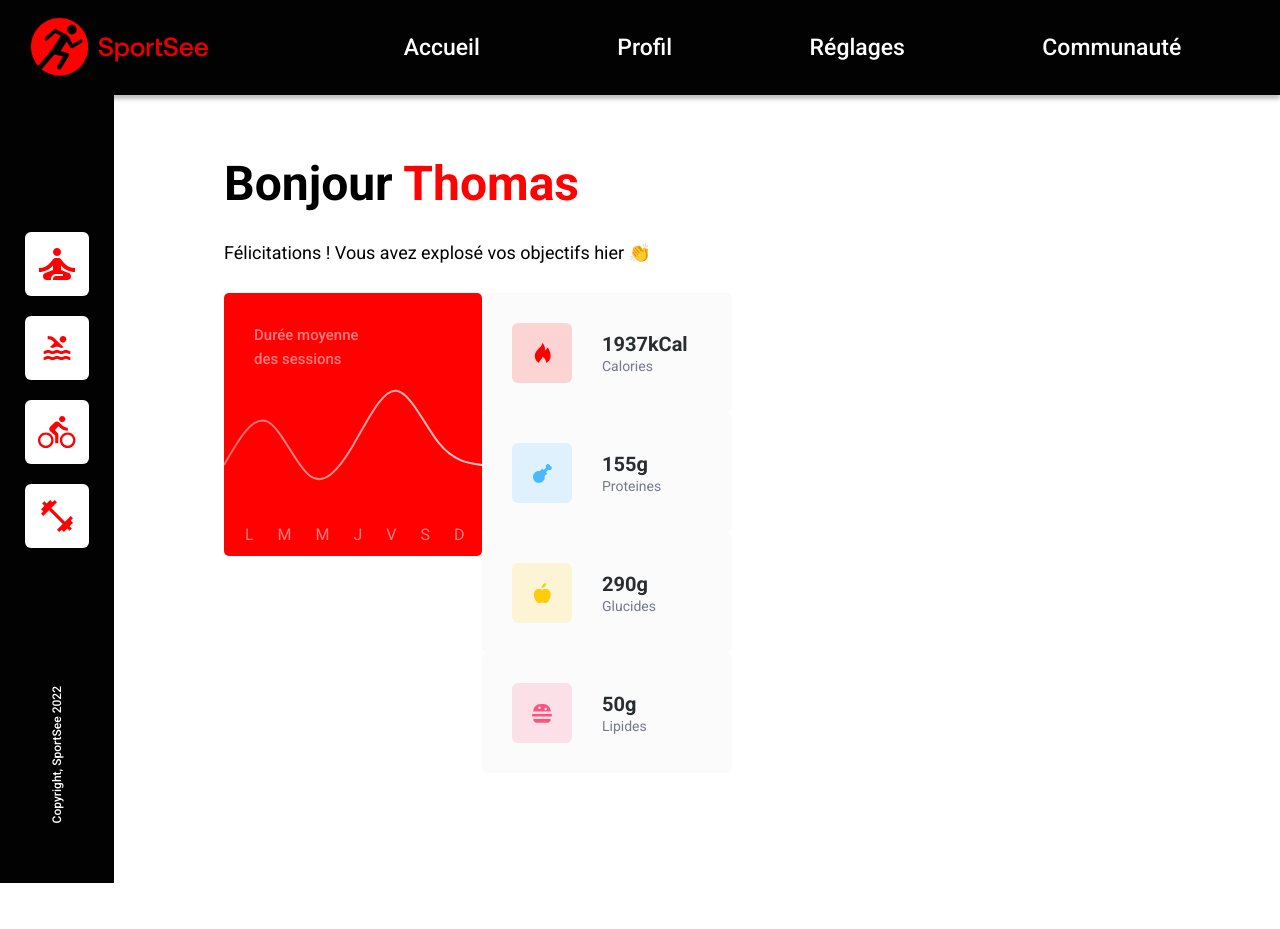
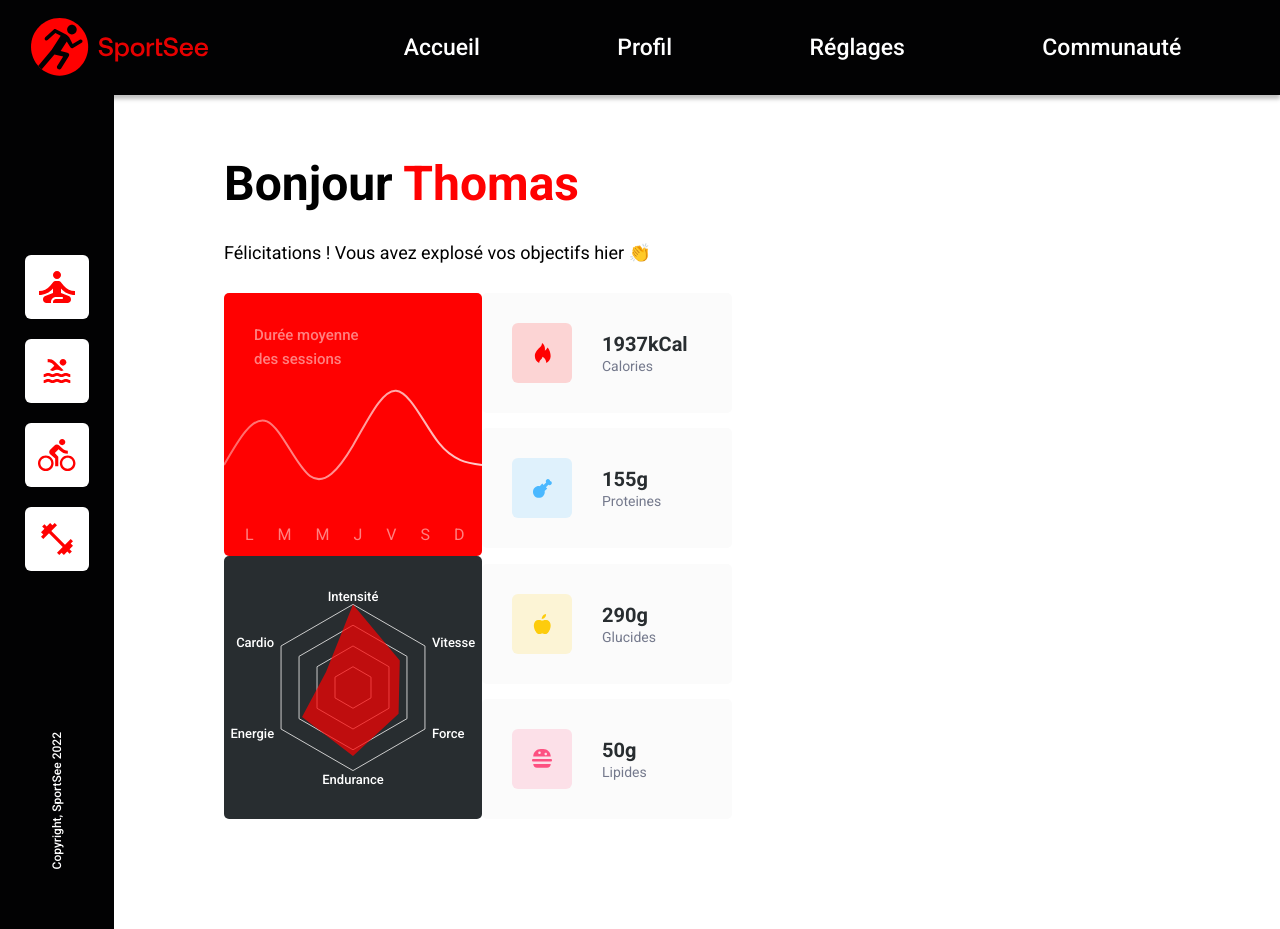
Before and after one commit to h-khribich/HamzaKhribich_12_11012022, a React (Create React App) app: page / in a window 1280 px wide. Before the commit the page ends 883 px from the top, so only its background shows below. Built offline with nearby package versions, Linux system fonts and the light colour scheme.

Commit message:
Performance graph completed

```diff
--- a/src/components/MainContentWrapper.js
+++ b/src/components/MainContentWrapper.js
@@ -6,6 +6,7 @@ import ChickenLogo from "../assets/squareIcns/keyData/chicken.svg";
 import AppleLogo from "../assets/squareIcns/keyData/apple.svg";
 import CheeseburgerLogo from "../assets/squareIcns/keyData/cheeseburger.svg";
 import SessionAvgGraph from "./SessionAvgGraph";
+import PerformanceGraph from "./PerformanceGraph";
 
 export const useFetch = (url) => {
   const [userData, setUserData] = useState(null);
@@ -37,6 +38,7 @@ const MainContentWrapper = () => {
           <div style={{ display: "flex" }}>
             <div>
               <SessionAvgGraph />
+              <PerformanceGraph />
             </div>
             <div className="keyData__wrapper">
               <KeyDataMetric
--- /dev/null
+++ b/src/components/PerformanceGraph.js
@@ -0,0 +1,60 @@
+import React from "react";
+import {
+  Radar,
+  RadarChart,
+  PolarGrid,
+  PolarAngleAxis,
+  ResponsiveContainer,
+} from "recharts";
+
+const data = [
+  {
+    subject: "Intensité",
+    A: 120,
+    fullMark: 150,
+  },
+  {
+    subject: "Vitesse",
+    A: 78,
+    fullMark: 150,
+  },
+  {
+    subject: "Force",
+    A: 76,
+    fullMark: 150,
+  },
+  {
+    subject: "Endurance",
+    A: 99,
+    fullMark: 150,
+  },
+  {
+    subject: "Energie",
+    A: 85,
+    fullMark: 150,
+  },
+  {
+    subject: "Cardio",
+    A: 45,
+    fullMark: 150,
+  },
+];
+
+const PerformanceChart = () => {
+  return (
+    <div className="performanceGraph">
+      <ResponsiveContainer width="100%" height="100%">
+        <RadarChart cx="50%" cy="50%" outerRadius="67%" data={data}>
+          <PolarGrid />
+          <PolarAngleAxis
+            dataKey="subject"
+            tick={{ fill: "white", fontSize: "13px", fontWeight: 500, dy: 5 }}
+          />
+          <Radar dataKey="A" fill="red" fillOpacity={0.7} />
+        </RadarChart>
+      </ResponsiveContainer>
+    </div>
+  );
+};
+
+export default PerformanceChart;
--- a/src/style/components/_graphs.scss
+++ b/src/style/components/_graphs.scss
@@ -1,3 +1,4 @@
+// AVERAGE SESSIONS GRAPH
 .sessionAverageGraph {
   background-color: $primaryColor;
   border-radius: 5px;
@@ -33,3 +34,22 @@
     padding: 10px;
   }
 }
+
+// PERFORMANCE GRAPH
+.performanceGraph {
+  display: flex;
+  justify-content: center;
+  align-items: center;
+  width: 258px;
+  height: 263px;
+  background-color: #282d30;
+  border-radius: 5px;
+
+  .recharts-polar-grid-angle {
+    display: none;
+  }
+
+  tspan {
+    rotate: -20;
+  }
+}
```
